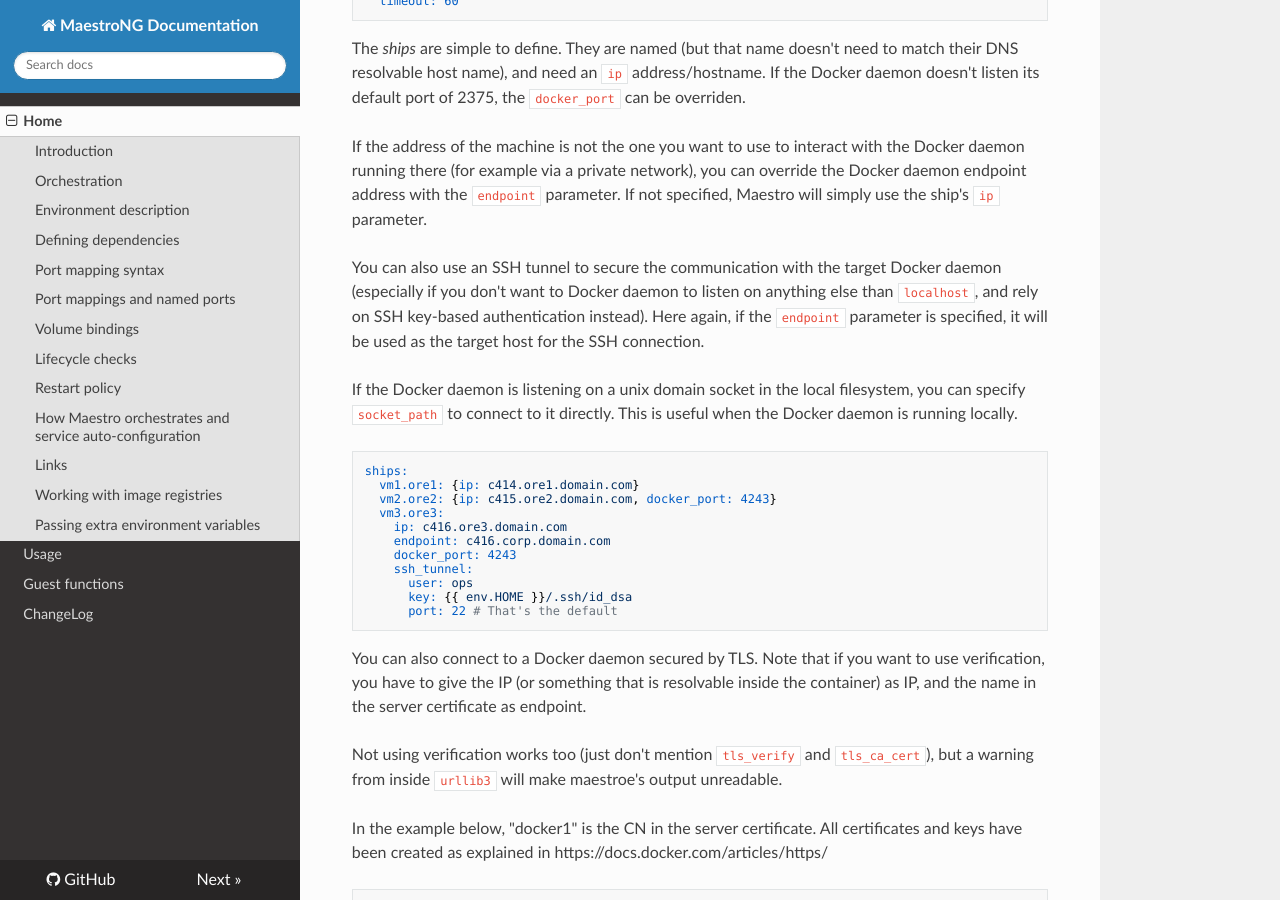
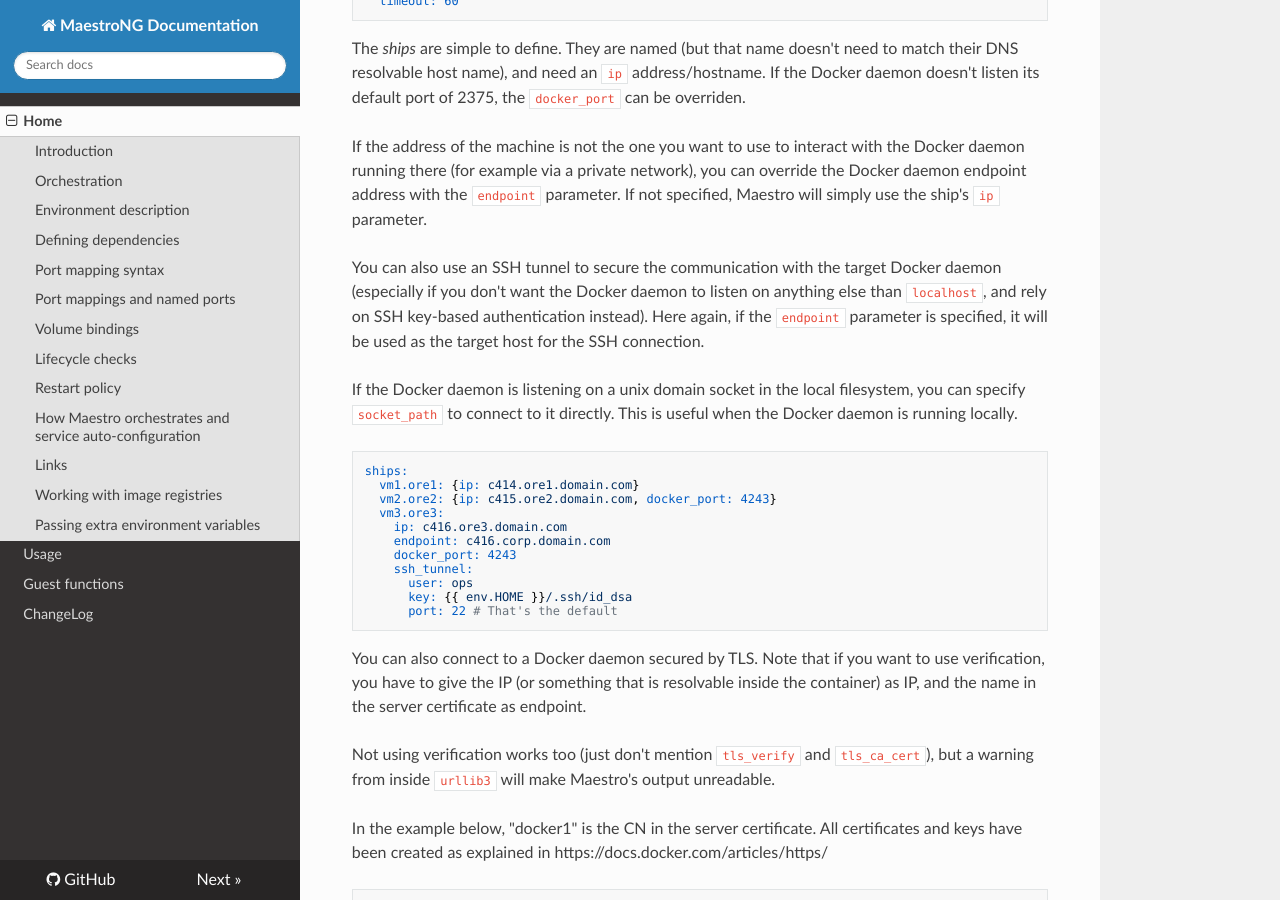
Before and after one commit to signalfx/maestro-ng, an MkDocs documentation site: the page built from docs/index.md, in a window 1280 px wide and 900 px high, scrolled down 1965 px. Built offline with MkDocs 1.6.1, drawn with Linux system fonts in a browser that asks for light colours; nearby versions of some CDN libraries; old or Windows-style settings are respelled for this version of MkDocs; some of the changed text lies outside the part shown.

Commit message:
minor typo corrections and aesthetic changes

```diff
--- a/docs/index.md
+++ b/docs/index.md
@@ -114,7 +114,7 @@ network), you can override the Docker daemon endpoint address with the
 ship's `ip` parameter.
 
 You can also use an SSH tunnel to secure the communication with the
-target Docker daemon (especially if you don't want to Docker daemon to
+target Docker daemon (especially if you don't want the Docker daemon to
 listen on anything else than `localhost`, and rely on SSH key-based
 authentication instead). Here again, if the `endpoint` parameter is
 specified, it will be used as the target host for the SSH connection.
@@ -143,7 +143,7 @@ is resolvable inside the container) as IP, and the name in the server
 certificate as endpoint.
 
 Not using verification works too (just don't mention `tls_verify` and
-`tls_ca_cert`), but a warning from inside `urllib3` will make maestroe's
+`tls_ca_cert`), but a warning from inside `urllib3` will make Maestro's
 output unreadable.
 
 In the example below, "docker1" is the CN in the server certificate.
```
Also changed, not shown: other parts of docs/index.md (+9 -9 lines).
